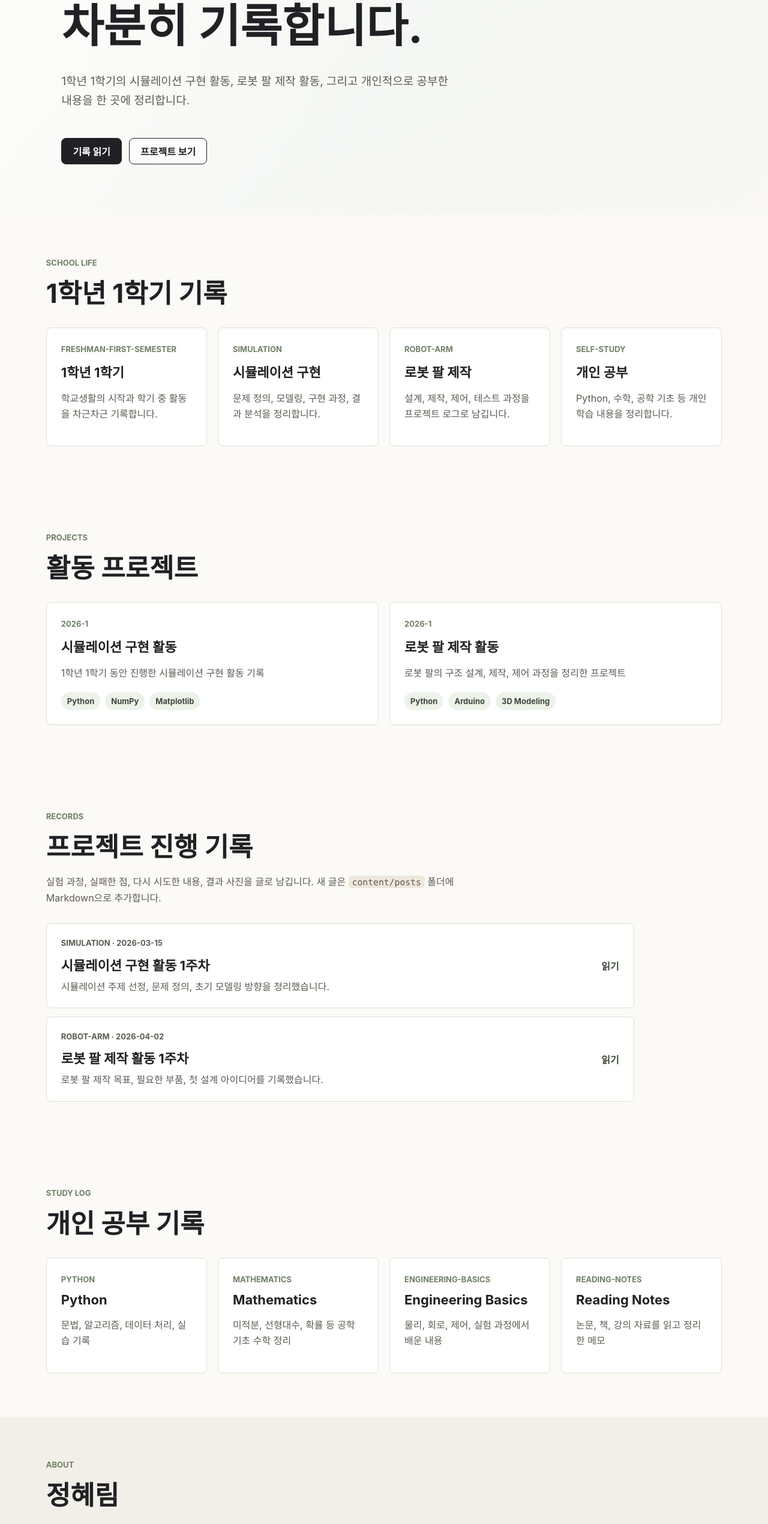
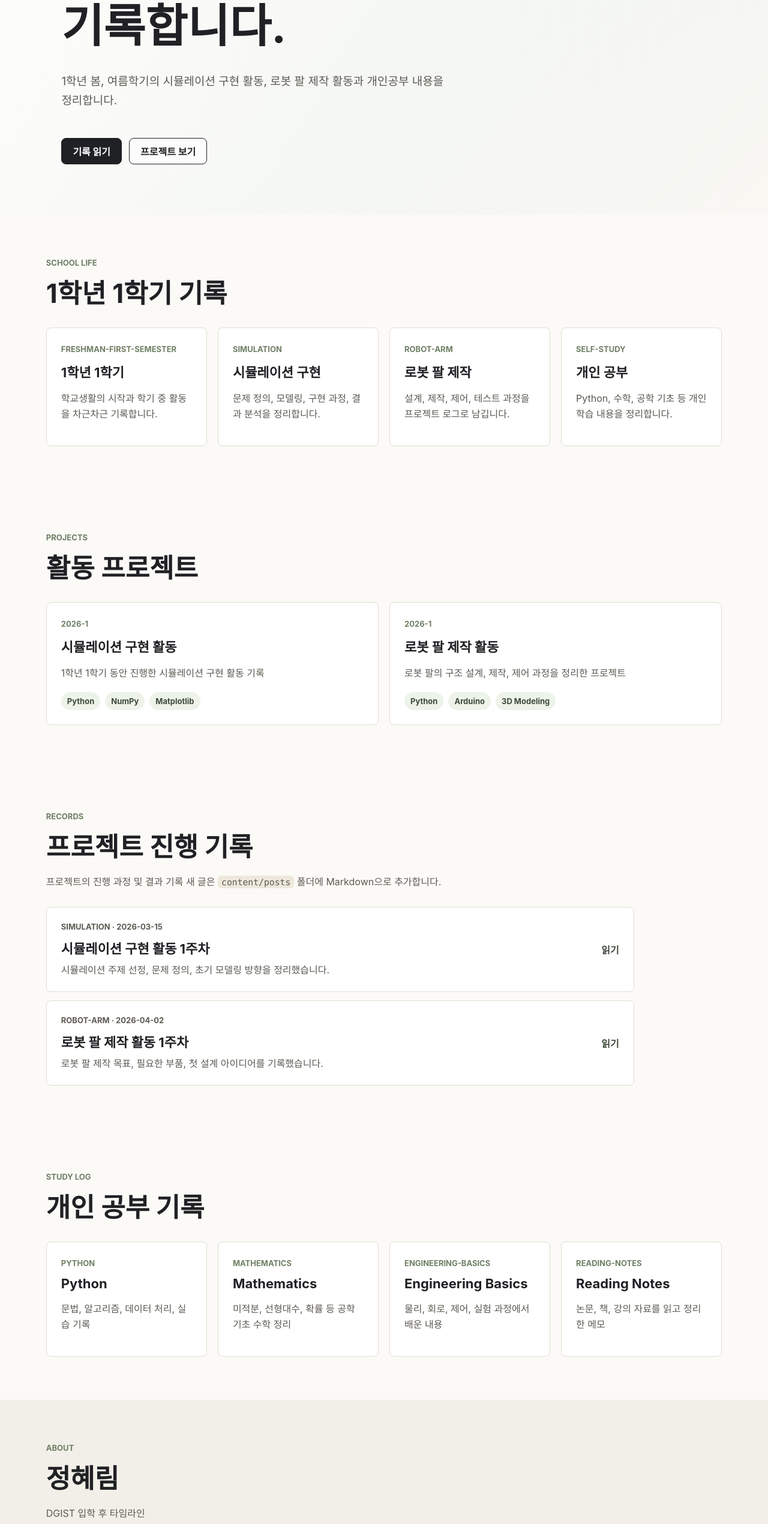
Before and after one commit to hyerim1212/hyerim-blog, a website with bundled scripts: page index.html in a window 1280 px wide. Shown: the part 244-2785 px from the top of the page at 60% size. Built offline with nearby package versions, Linux system fonts and the light colour scheme.

Commit message:
Update index.html

```diff
--- a/index.html
+++ b/index.html
@@ -5,12 +5,12 @@
     <meta name="viewport" content="width=device-width, initial-scale=1.0" />
     <meta
       name="description"
-      content="정혜림의 학교생활, 프로젝트, 개인 공부 기록"
+      content="DGIST 학교생활, 프로젝트, 개인 공부 기록"
     />
     <meta property="og:title" content="hyerim-record.com" />
     <meta
       property="og:description"
-      content="정혜림의 학교생활, 프로젝트, 개인 공부 기록"
+      content="DGIST 학교생활, 프로젝트, 개인 공부 기록"
     />
     <title>hyerim-record.com</title>
     <link rel="stylesheet" href="./styles.css" />
@@ -24,10 +24,10 @@
     <main id="top">
       <section class="hero">
         <p class="eyebrow">DGIST freshman record</p>
-        <h1>학교생활과 프로젝트를 차분히 기록합니다.</h1>
+        <h1>학교생활과 프로젝트를 기록합니다.</h1>
         <p class="hero-description">
-          1학년 1학기의 시뮬레이션 구현 활동, 로봇 팔 제작 활동, 그리고
-          개인적으로 공부한 내용을 한 곳에 정리합니다.
+          1학년 봄, 여름학기의 시뮬레이션 구현 활동, 로봇 팔 제작 활동과
+          개인공부 내용을 정리합니다.
         </p>
         <div class="hero-actions">
           <a class="button primary" href="#records">기록 읽기</a>
@@ -56,7 +56,7 @@
           <p class="eyebrow">Records</p>
           <h2>프로젝트 진행 기록</h2>
           <p>
-            실험 과정, 실패한 점, 다시 시도한 내용, 결과 사진을 글로 남깁니다.
+            프로젝트의 진행 과정 및 결과 기록
             새 글은 <code>content/posts</code> 폴더에 Markdown으로 추가합니다.
           </p>
         </div>
@@ -81,8 +81,7 @@
           <p class="eyebrow">About</p>
           <h2>정혜림</h2>
           <p>
-            DGIST에서 배우고 만드는 과정을 기록합니다. 작은 실험과 시행착오도
-            나중에 다시 읽을 수 있는 자료가 되도록 남깁니다.
+            DGIST 입학 후 타임라인
           </p>
         </div>
         <div id="timeline" class="timeline"></div>
```
